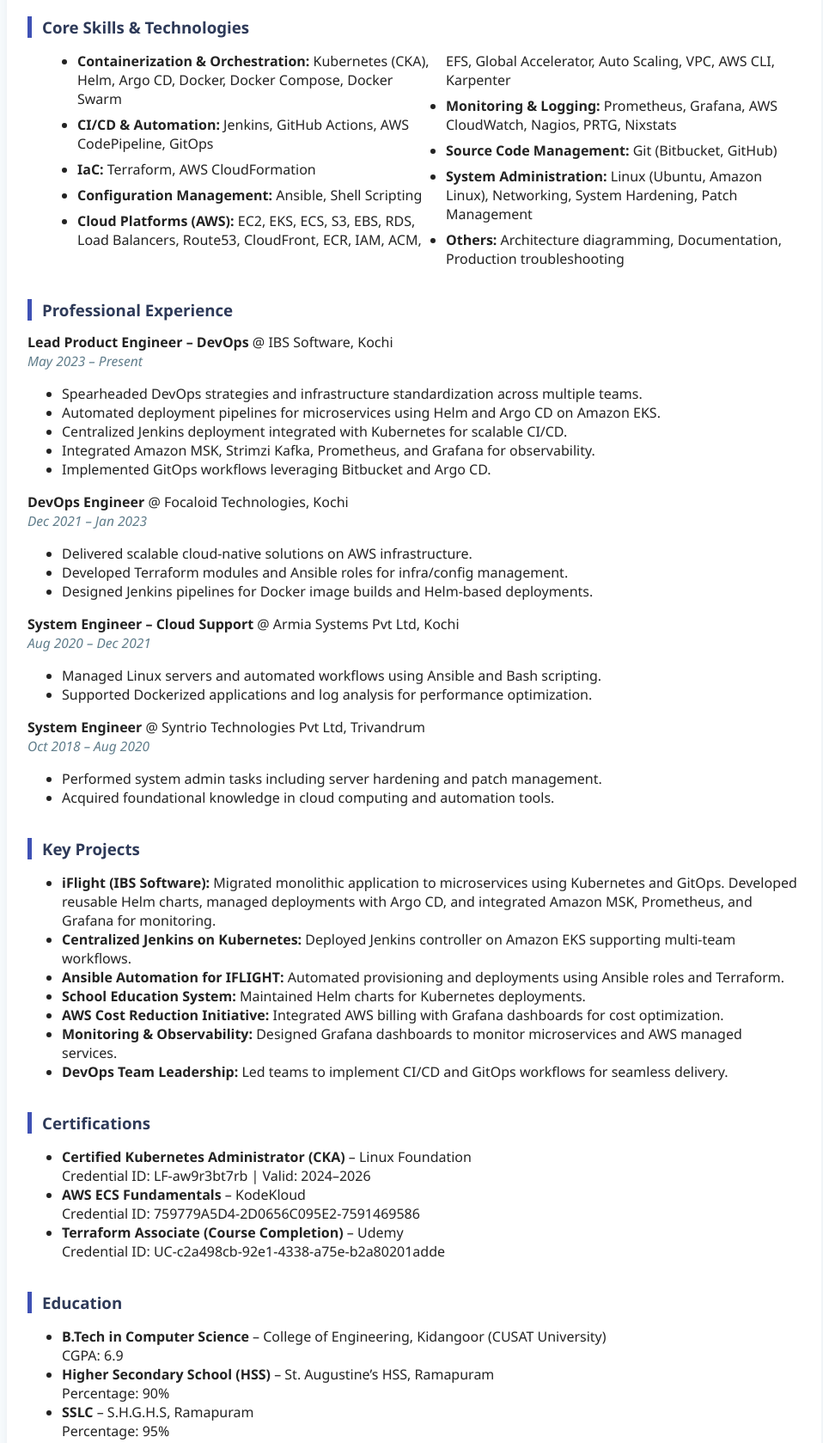
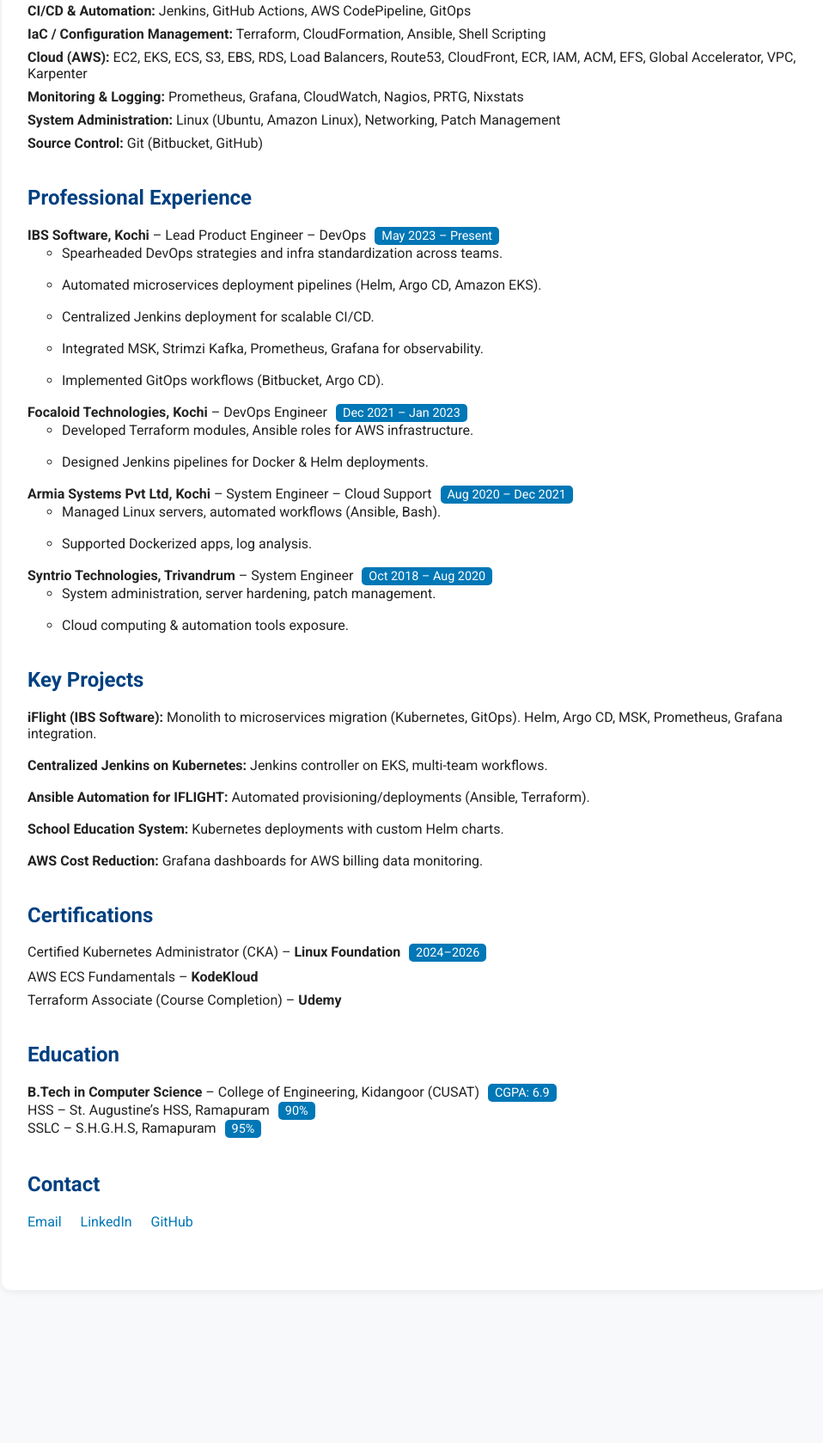
Before and after one commit to sruthymanohar/sruthymanohar.github.io, a plain HTML site: page index.html in a window 1280 px wide. Shown: the part 522-2201 px from the top of the page at 86% size, without its empty margins (158-1116 px from the left). After the commit the page ends 2073 px from the top, so only its background shows below. Drawn offline with Linux system fonts and the light colour scheme.

Commit message:
Update index.html

```diff
--- a/index.html
+++ b/index.html
@@ -2,122 +2,132 @@
 <html lang="en">
 <head>
   <meta charset="UTF-8">
-  <meta name="viewport" content="width=device-width,initial-scale=1.0">
   <title>Sruthy Manohar | Lead DevOps Engineer</title>
-  <link rel="stylesheet" href="style.css">
-  <meta name="description" content="Sruthy Manohar - Lead DevOps Engineer | Certified Kubernetes Administrator (CKA)">
+  <meta name="viewport" content="width=device-width, initial-scale=1">
+  <meta name="description" content="Sruthy Manohar - Lead DevOps Engineer, CKA Certified, AWS, Kubernetes, Terraform, DevOps Portfolio">
+  <link href="https://fonts.googleapis.com/css?family=Roboto:400,700&display=swap" rel="stylesheet">
+  <style>
+    body { font-family: 'Roboto', sans-serif; margin: 0; background: #f8f9fa; color: #222; }
+    .container { max-width: 900px; margin: 50px auto; padding: 30px; background: #fff; border-radius: 10px; box-shadow: 0 2px 10px #0001;}
+    h1, h2, h3 { color: #004080; }
+    .subtitle { color: #333; font-size: 1.2em; }
+    .info { margin: 15px 0 30px 0;}
+    .section { margin-bottom: 40px; }
+    .skills, .exp, .projects, .certs, .edu { list-style: none; padding: 0; }
+    .skills li, .certs li { margin-bottom: 8px; }
+    .exp li, .projects li { margin-bottom: 18px; }
+    .contact a { color: #0077b6; text-decoration: none; margin-right: 18px; }
+    .badge { display: inline-block; background: #0077b6; color: #fff; border-radius: 5px; padding: 2px 8px; font-size: 0.9em; margin-left: 6px;}
+    @media (max-width: 600px) {
+      .container { margin: 0; padding: 10px; border-radius: 0; }
+    }
+  </style>
 </head>
 <body>
-  <header>
-    <div class="header-content">
-      <!-- Optional: Add your profile image in the root as profile.jpg -->
-      <!-- <img src="profile.jpg" alt="Sruthy Manohar" class="profile-img"> -->
-      <h1>Sruthy Manohar</h1>
-      <h2>Lead DevOps Engineer | CKA Certified</h2>
-      <p class="location">Kottayam, Kerala, India</p>
+  <div class="container">
+    <h1>Sruthy Manohar</h1>
+    <div class="subtitle">Lead DevOps Engineer – AWS | Kubernetes | Terraform | CI/CD</div>
+    <div class="info">
+      <span>📍 Kottayam, Kerala, India</span><br>
+      <span>📧 <a href="mailto:mail2sruthymanohar@gmail.com">mail2sruthymanohar@gmail.com</a></span> <br>
+      <span>
+        <a href="https://github.com/sruthymanohar">GitHub</a> |
+        <a href="https://www.linkedin.com/in/sruthy-manohar-9a9b54150/">LinkedIn</a>
+      </span>
+    </div>
+
+    <div class="section">
+      <h2>Professional Summary</h2>
       <p>
-        <a href="mailto:mail2sruthymanohar@gmail.com" class="contact-btn">Email Me</a>
-        <a href="https://www.linkedin.com/in/sruthy-manohar-9a9b54150/" target="_blank" class="contact-btn">LinkedIn</a>
-        <a href="https://github.com/sruthymanohar" target="_blank" class="contact-btn">GitHub</a>
+        Results-driven DevOps Engineer with 6+ years of experience architecting, automating, and managing scalable, secure cloud-native infrastructures. Proven expertise in Kubernetes (CKA certified), Helm, Argo CD, Terraform, Ansible, AWS, and CI/CD pipelines. Adept at driving GitOps adoption, streamlining deployment processes, and enabling high-velocity software delivery. Currently leading DevOps at IBS Software.
       </p>
     </div>
-  </header>
-  <main>
-    <section>
-      <h3>Professional Summary</h3>
-      <p>
-        Results-driven DevOps Engineer with 6+ years of experience architecting, automating, and managing scalable, secure cloud-native infrastructures. Proven expertise in Kubernetes (CKA certified), Helm, Argo CD, Terraform, Ansible, AWS, and CI/CD pipelines. Adept at driving GitOps adoption, streamlining deployment processes, and enabling high-velocity software delivery in collaborative environments. Currently leading DevOps initiatives at IBS Software focusing on infrastructure standardization and automation.
-      </p>
-    </section>
 
-    <section>
-      <h3>Core Skills & Technologies</h3>
+    <div class="section">
+      <h2>Core Skills & Technologies</h2>
       <ul class="skills">
-        <li><b>Containerization & Orchestration:</b> Kubernetes (CKA), Helm, Argo CD, Docker, Docker Compose, Docker Swarm</li>
+        <li><b>Containerization & Orchestration:</b> Kubernetes (CKA), Helm, Argo CD, Docker, Docker Swarm</li>
         <li><b>CI/CD & Automation:</b> Jenkins, GitHub Actions, AWS CodePipeline, GitOps</li>
-        <li><b>IaC:</b> Terraform, AWS CloudFormation</li>
-        <li><b>Configuration Management:</b> Ansible, Shell Scripting</li>
-        <li><b>Cloud Platforms (AWS):</b> EC2, EKS, ECS, S3, EBS, RDS, Load Balancers, Route53, CloudFront, ECR, IAM, ACM, EFS, Global Accelerator, Auto Scaling, VPC, AWS CLI, Karpenter</li>
-        <li><b>Monitoring & Logging:</b> Prometheus, Grafana, AWS CloudWatch, Nagios, PRTG, Nixstats</li>
-        <li><b>Source Code Management:</b> Git (Bitbucket, GitHub)</li>
-        <li><b>System Administration:</b> Linux (Ubuntu, Amazon Linux), Networking, System Hardening, Patch Management</li>
-        <li><b>Others:</b> Architecture diagramming, Documentation, Production troubleshooting</li>
+        <li><b>IaC / Configuration Management:</b> Terraform, CloudFormation, Ansible, Shell Scripting</li>
+        <li><b>Cloud (AWS):</b> EC2, EKS, ECS, S3, EBS, RDS, Load Balancers, Route53, CloudFront, ECR, IAM, ACM, EFS, Global Accelerator, VPC, Karpenter</li>
+        <li><b>Monitoring & Logging:</b> Prometheus, Grafana, CloudWatch, Nagios, PRTG, Nixstats</li>
+        <li><b>System Administration:</b> Linux (Ubuntu, Amazon Linux), Networking, Patch Management</li>
+        <li><b>Source Control:</b> Git (Bitbucket, GitHub)</li>
       </ul>
-    </section>
+    </div>
 
-    <section>
-      <h3>Professional Experience</h3>
-      <div class="experience">
-        <b>Lead Product Engineer – DevOps</b> @ IBS Software, Kochi<br>
-        <span class="duration">May 2023 – Present</span>
-        <ul>
-          <li>Spearheaded DevOps strategies and infrastructure standardization across multiple teams.</li>
-          <li>Automated deployment pipelines for microservices using Helm and Argo CD on Amazon EKS.</li>
-          <li>Centralized Jenkins deployment integrated with Kubernetes for scalable CI/CD.</li>
-          <li>Integrated Amazon MSK, Strimzi Kafka, Prometheus, and Grafana for observability.</li>
-          <li>Implemented GitOps workflows leveraging Bitbucket and Argo CD.</li>
-        </ul>
-        <b>DevOps Engineer</b> @ Focaloid Technologies, Kochi<br>
-        <span class="duration">Dec 2021 – Jan 2023</span>
-        <ul>
-          <li>Delivered scalable cloud-native solutions on AWS infrastructure.</li>
-          <li>Developed Terraform modules and Ansible roles for infra/config management.</li>
-          <li>Designed Jenkins pipelines for Docker image builds and Helm-based deployments.</li>
-        </ul>
-        <b>System Engineer – Cloud Support</b> @ Armia Systems Pvt Ltd, Kochi<br>
-        <span class="duration">Aug 2020 – Dec 2021</span>
-        <ul>
-          <li>Managed Linux servers and automated workflows using Ansible and Bash scripting.</li>
-          <li>Supported Dockerized applications and log analysis for performance optimization.</li>
-        </ul>
-        <b>System Engineer</b> @ Syntrio Technologies Pvt Ltd, Trivandrum<br>
-        <span class="duration">Oct 2018 – Aug 2020</span>
-        <ul>
-          <li>Performed system admin tasks including server hardening and patch management.</li>
-          <li>Acquired foundational knowledge in cloud computing and automation tools.</li>
-        </ul>
-      </div>
-    </section>
-
-    <section>
-      <h3>Key Projects</h3>
-      <ul>
-        <li><b>iFlight (IBS Software):</b> Migrated monolithic application to microservices using Kubernetes and GitOps. Developed reusable Helm charts, managed deployments with Argo CD, and integrated Amazon MSK, Prometheus, and Grafana for monitoring.</li>
-        <li><b>Centralized Jenkins on Kubernetes:</b> Deployed Jenkins controller on Amazon EKS supporting multi-team workflows.</li>
-        <li><b>Ansible Automation for IFLIGHT:</b> Automated provisioning and deployments using Ansible roles and Terraform.</li>
-        <li><b>School Education System:</b> Maintained Helm charts for Kubernetes deployments.</li>
-        <li><b>AWS Cost Reduction Initiative:</b> Integrated AWS billing with Grafana dashboards for cost optimization.</li>
-        <li><b>Monitoring & Observability:</b> Designed Grafana dashboards to monitor microservices and AWS managed services.</li>
-        <li><b>DevOps Team Leadership:</b> Led teams to implement CI/CD and GitOps workflows for seamless delivery.</li>
-      </ul>
-    </section>
-
-    <section>
-      <h3>Certifications</h3>
-      <ul>
-        <li><b>Certified Kubernetes Administrator (CKA)</b> – Linux Foundation<br>
-          Credential ID: LF-aw9r3bt7rb | Valid: 2024–2026
+    <div class="section">
+      <h2>Professional Experience</h2>
+      <ul class="exp">
+        <li>
+          <b>IBS Software, Kochi</b> – Lead Product Engineer – DevOps <span class="badge">May 2023 – Present</span>
+          <ul>
+            <li>Spearheaded DevOps strategies and infra standardization across teams.</li>
+            <li>Automated microservices deployment pipelines (Helm, Argo CD, Amazon EKS).</li>
+            <li>Centralized Jenkins deployment for scalable CI/CD.</li>
+            <li>Integrated MSK, Strimzi Kafka, Prometheus, Grafana for observability.</li>
+            <li>Implemented GitOps workflows (Bitbucket, Argo CD).</li>
+          </ul>
         </li>
-        <li><b>AWS ECS Fundamentals</b> – KodeKloud<br>
-          Credential ID: 759779A5D4-2D0656C095E2-7591469586
+        <li>
+          <b>Focaloid Technologies, Kochi</b> – DevOps Engineer <span class="badge">Dec 2021 – Jan 2023</span>
+          <ul>
+            <li>Developed Terraform modules, Ansible roles for AWS infrastructure.</li>
+            <li>Designed Jenkins pipelines for Docker & Helm deployments.</li>
+          </ul>
         </li>
-        <li><b>Terraform Associate (Course Completion)</b> – Udemy<br>
-          Credential ID: UC-c2a498cb-92e1-4338-a75e-b2a80201adde
+        <li>
+          <b>Armia Systems Pvt Ltd, Kochi</b> – System Engineer – Cloud Support <span class="badge">Aug 2020 – Dec 2021</span>
+          <ul>
+            <li>Managed Linux servers, automated workflows (Ansible, Bash).</li>
+            <li>Supported Dockerized apps, log analysis.</li>
+          </ul>
+        </li>
+        <li>
+          <b>Syntrio Technologies, Trivandrum</b> – System Engineer <span class="badge">Oct 2018 – Aug 2020</span>
+          <ul>
+            <li>System administration, server hardening, patch management.</li>
+            <li>Cloud computing & automation tools exposure.</li>
+          </ul>
         </li>
       </ul>
-    </section>
+    </div>
 
-    <section>
-      <h3>Education</h3>
-      <ul>
-        <li><b>B.Tech in Computer Science</b> – College of Engineering, Kidangoor (CUSAT University)<br>CGPA: 6.9</li>
-        <li><b>Higher Secondary School (HSS)</b> – St. Augustine’s HSS, Ramapuram<br>Percentage: 90%</li>
-        <li><b>SSLC</b> – S.H.G.H.S, Ramapuram<br>Percentage: 95%</li>
+    <div class="section">
+      <h2>Key Projects</h2>
+      <ul class="projects">
+        <li><b>iFlight (IBS Software):</b> Monolith to microservices migration (Kubernetes, GitOps). Helm, Argo CD, MSK, Prometheus, Grafana integration.</li>
+        <li><b>Centralized Jenkins on Kubernetes:</b> Jenkins controller on EKS, multi-team workflows.</li>
+        <li><b>Ansible Automation for IFLIGHT:</b> Automated provisioning/deployments (Ansible, Terraform).</li>
+        <li><b>School Education System:</b> Kubernetes deployments with custom Helm charts.</li>
+        <li><b>AWS Cost Reduction:</b> Grafana dashboards for AWS billing data monitoring.</li>
       </ul>
-    </section>
-  </main>
-  <footer>
-    <p>&copy; 2025 Sruthy Manohar</p>
-  </footer>
+    </div>
+
+    <div class="section">
+      <h2>Certifications</h2>
+      <ul class="certs">
+        <li>Certified Kubernetes Administrator (CKA) – <b>Linux Foundation</b> <span class="badge">2024–2026</span></li>
+        <li>AWS ECS Fundamentals – <b>KodeKloud</b></li>
+        <li>Terraform Associate (Course Completion) – <b>Udemy</b></li>
+      </ul>
+    </div>
+
+    <div class="section">
+      <h2>Education</h2>
+      <ul class="edu">
+        <li><b>B.Tech in Computer Science</b> – College of Engineering, Kidangoor (CUSAT) <span class="badge">CGPA: 6.9</span></li>
+        <li>HSS – St. Augustine’s HSS, Ramapuram <span class="badge">90%</span></li>
+        <li>SSLC – S.H.G.H.S, Ramapuram <span class="badge">95%</span></li>
+      </ul>
+    </div>
+
+    <div class="section contact">
+      <h2>Contact</h2>
+      <a href="mailto:mail2sruthymanohar@gmail.com">Email</a>
+      <a href="https://www.linkedin.com/in/sruthy-manohar-9a9b54150/">LinkedIn</a>
+      <a href="https://github.com/sruthymanohar">GitHub</a>
+    </div>
+  </div>
 </body>
 </html>
```
